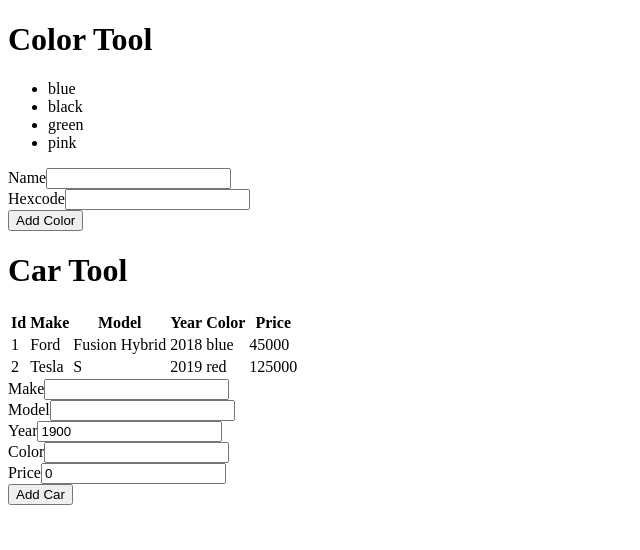
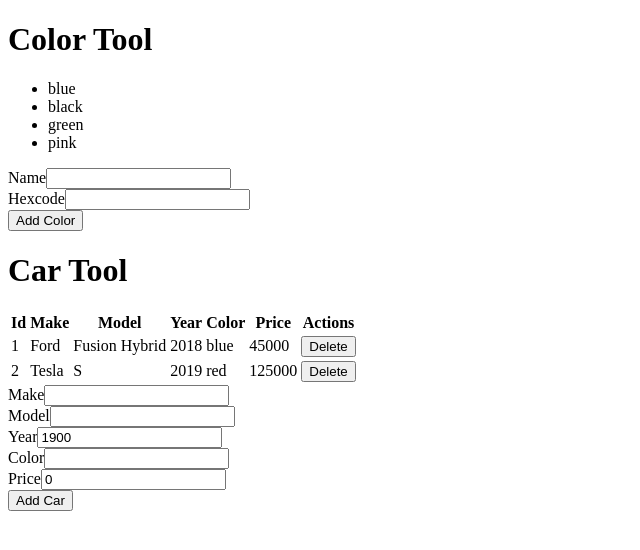
Before and after one commit to t4d-classes/react-typescript_06292020, a React (Create React App) app in the folder demo-app/: page / in a window 1280 px wide. Shown: the top 550 px of the page, without its empty margins (0-640 px from the left). Built offline with nearby package versions, Linux system fonts and the light colour scheme.

Commit message:
add solution 7

```diff
--- /dev/null
+++ b/demo-app/src/components/CarForm.tsx
@@ -0,0 +1,59 @@
+import React, { FC } from 'react';
+
+import { Car } from '../models/Car';
+import { useForm } from '../hooks/useForm';
+
+export interface CarFormProps {
+  buttonText: string;
+  onSubmitCar: (car: Car) => void;
+}
+
+export const CarForm: FC<CarFormProps> = ({
+  buttonText, onSubmitCar
+}) => {
+
+  const [ carForm, change, resetCarForm ] = useForm({
+    make: '', model: '', year: 1900, color: '', price: 0,
+  });
+
+  const submitCar = () => {
+    onSubmitCar(carForm);
+    resetCarForm();
+  };
+
+  return (
+    <form>
+      <div>
+        <label htmlFor="make-input">Make</label>
+        <input type="text" id="make-input" name="make"
+          value={carForm.make} onChange={change} />
+      </div>
+      <div>
+        <label htmlFor="model-input">Model</label>
+        <input type="text" id="model-input" name="model"
+          value={carForm.model} onChange={change} />
+      </div>
+      <div>
+        <label htmlFor="year-input">Year</label>
+        <input type="number" id="year-input" name="year"
+          value={carForm.year} onChange={change} />
+      </div>
+      <div>
+        <label htmlFor="color-input">Color</label>
+        <input type="text" id="color-input" name="color"
+          value={carForm.color} onChange={change} />
+      </div>
+      <div>
+        <label htmlFor="price-input">Price</label>
+        <input type="number" id="price-input" name="price"
+          value={carForm.price} onChange={change} />
+      </div>
+      <button type="button" onClick={submitCar}>
+        {buttonText}</button>
+    </form>
+  );
+};
+
+CarForm.defaultProps = {
+  buttonText: 'Submit Car',
+};
--- /dev/null
+++ b/demo-app/src/components/CarTable.tsx
@@ -0,0 +1,45 @@
+import React, { FC } from 'react';
+
+import { Car } from '../models/Car';
+
+import { CarViewRow } from './CarViewRow';
+
+export interface CarTableProps {
+  cars: Car[];
+  onDeleteCar: (carId: number) => void;
+}
+
+// export type CarTableProps = {
+//   cars: Car[],
+// };
+
+export const CarTable: FC<CarTableProps> = ({
+  cars,
+  onDeleteCar: deleteCar,
+}) => {
+
+  return (
+    <table>
+      <thead>
+        <tr>
+          <th>Id</th>
+          <th>Make</th>
+          <th>Model</th>
+          <th>Year</th>
+          <th>Color</th>
+          <th>Price</th>
+          <th>Actions</th>
+        </tr>
+      </thead>
+      <tbody>
+        {cars.map(car => <CarViewRow key={car.id}
+          car={car} onDeleteCar={deleteCar} />)}
+      </tbody>
+    </table>
+  );
+
+};
+
+CarTable.defaultProps = {
+  cars: [],
+};
--- a/demo-app/src/components/CarTool.tsx
+++ b/demo-app/src/components/CarTool.tsx
@@ -1,8 +1,11 @@
 import React, { FC } from 'react';
 
 import { Car } from '../models/Car';
-import { useForm } from '../hooks/useForm';
 import { useList } from '../hooks/useList';
+
+import { ToolHeader } from './ToolHeader';
+import { CarTable } from './CarTable';
+import { CarForm } from './CarForm';
 
 export interface CarToolProps {
   cars: Car[];
@@ -10,72 +13,13 @@ export interface CarToolProps {
 
 export const CarTool: FC<CarToolProps> = ({ cars: initialCars }) => {
 
-  const [ carForm, change, resetCarForm ] = useForm({
-    make: '', model: '', year: 1900, color: '', price: 0,
-  });
-
-  const [ cars, appendCar ] = useList([ ...initialCars ]);
-
-  const addCar = () => {
-    appendCar(carForm);
-    resetCarForm();
-  };
+  const [ cars, appendCar, removeCar ] = useList([ ...initialCars ]);
 
   return (
     <>
-      <header>
-        <h1>Car Tool</h1>
-      </header>
-      <table>
-        <thead>
-          <tr>
-            <th>Id</th>
-            <th>Make</th>
-            <th>Model</th>
-            <th>Year</th>
-            <th>Color</th>
-            <th>Price</th>
-          </tr>
-        </thead>
-        <tbody>
-          {cars.map(car => <tr key={car.id}>
-            <td>{car.id}</td>
-            <td>{car.make}</td>
-            <td>{car.model}</td>
-            <td>{car.year}</td>
-            <td>{car.color}</td>
-            <td>{car.price}</td>
-          </tr>)}
-        </tbody>
-      </table>
-      <form>
-        <div>
-          <label htmlFor="make-input">Make</label>
-          <input type="text" id="make-input" name="make"
-            value={carForm.make} onChange={change} />
-        </div>
-        <div>
-          <label htmlFor="model-input">Model</label>
-          <input type="text" id="model-input" name="model"
-            value={carForm.model} onChange={change} />
-        </div>
-        <div>
-          <label htmlFor="year-input">Year</label>
-          <input type="number" id="year-input" name="year"
-            value={carForm.year} onChange={change} />
-        </div>
-        <div>
-          <label htmlFor="color-input">Color</label>
-          <input type="text" id="color-input" name="color"
-            value={carForm.color} onChange={change} />
-        </div>
-        <div>
-          <label htmlFor="price-input">Price</label>
-          <input type="number" id="price-input" name="price"
-            value={carForm.price} onChange={change} />
-        </div>
-        <button type="button" onClick={addCar}>Add Car</button>
-      </form>
+      <ToolHeader headerText="Car Tool" />
+      <CarTable cars={cars} onDeleteCar={removeCar} />
+      <CarForm onSubmitCar={appendCar} buttonText="Add Car" />
     </>
   );
 };
--- /dev/null
+++ b/demo-app/src/components/CarViewRow.tsx
@@ -0,0 +1,33 @@
+import React, { FC } from 'react';
+
+import { Car } from '../models/Car';
+
+export interface CarViewRowProps {
+  car: Car;
+  onDeleteCar: (carId: number) => void;
+}
+
+export const CarViewRow: FC<CarViewRowProps> = ({
+  car,
+  onDeleteCar: deleteCar
+}) => {
+
+  // const deleteCar = () => {
+  //   onDeleteCar(car.id!);
+  // };
+
+  return (
+    <tr>
+      <td>{car.id}</td>
+      <td>{car.make}</td>
+      <td>{car.model}</td>
+      <td>{car.year}</td>
+      <td>{car.color}</td>
+      <td>{car.price}</td>
+      <td>
+        <button type="button" onClick={() => deleteCar(car.id!)}>Delete</button>
+      </td>
+    </tr>
+  );
+
+};
--- a/demo-app/src/hooks/useList.ts
+++ b/demo-app/src/hooks/useList.ts
@@ -3,9 +3,10 @@ import { useState } from 'react';
 import { Item } from '../models/Item';
 
 type AppendItem<S> = (item: S) => void;
+type RemoveItem = (itemId: number) => void;
 
 type UseList = <T extends Item>(initialItems: T[]) => ([
-  T[], AppendItem<T>,
+  T[], AppendItem<T>, RemoveItem,
 ]);
 
 export const useList: UseList = <T extends Item>(initialItems: T[]) => {
@@ -25,6 +26,13 @@ export const useList: UseList = <T extends Item>(initialItems: T[]) => {
     ]);
   };
 
-  return [ items, appendItem ];
+  const removeItem: RemoveItem = (itemId) => {
+
+
+
+    setItems(items.filter(item => item.id !== itemId));
+  };
+
+  return [ items, appendItem, removeItem ];
 
 };
```
